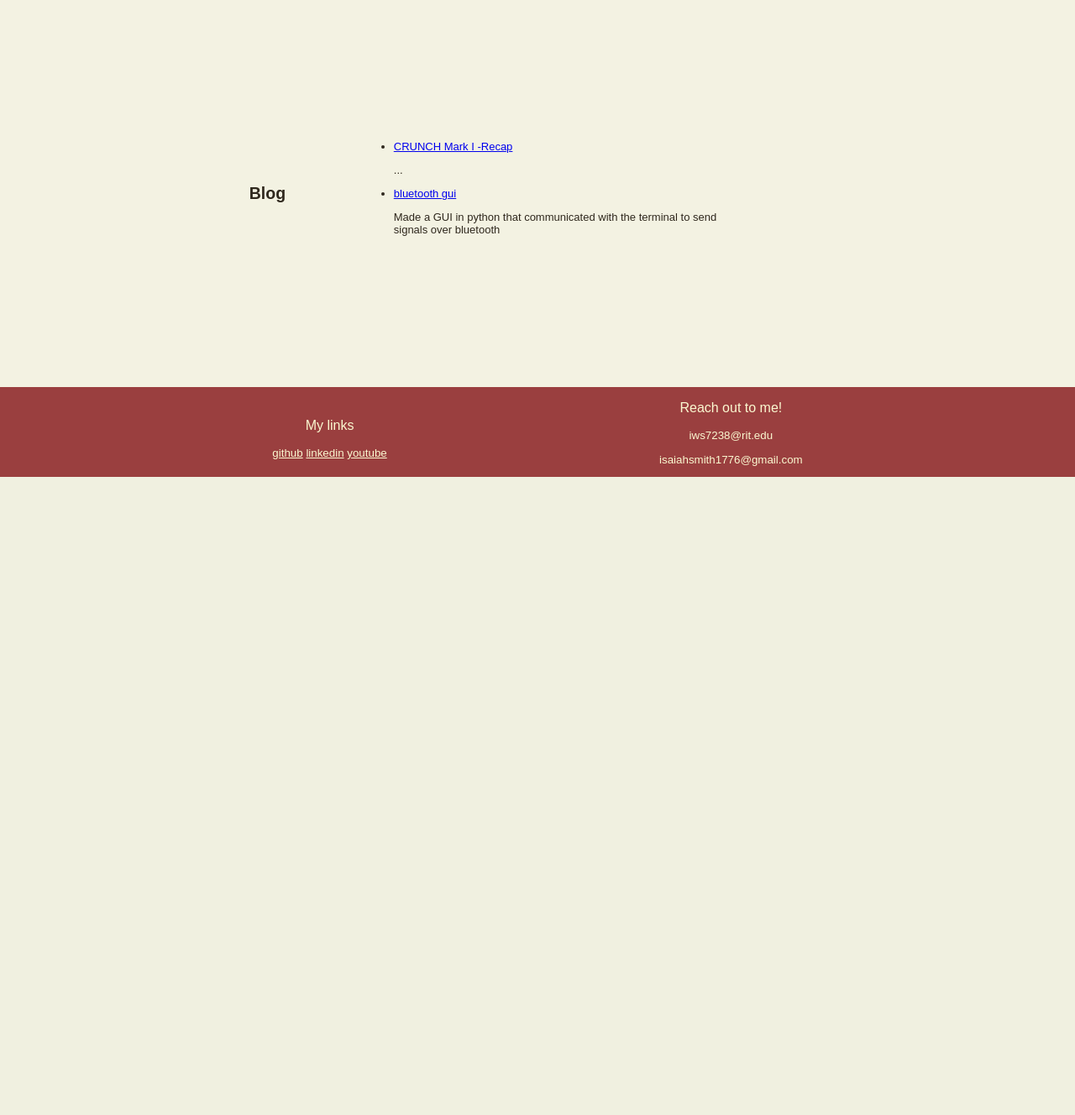
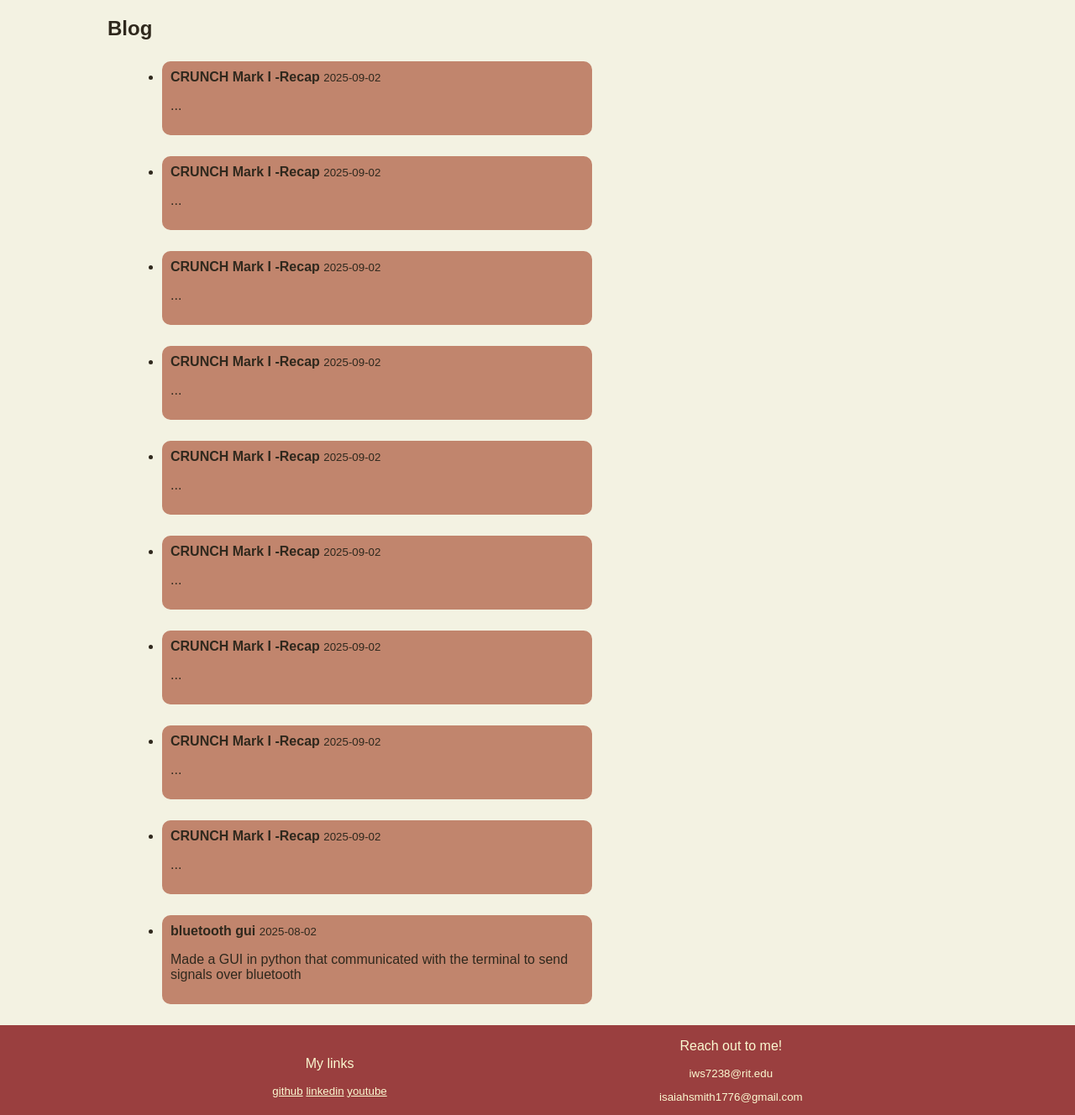
Before and after one commit to Blue-Safe/Personal_Website, a Flask app: page /blog in a window 1280 px wide. Shown: the part 232-1560 px from the top of the page at 84% size. Before the commit the page ends 800 px from the top, so only its background shows below. Run offline with Flask 3, Linux system fonts and the light colour scheme.

Commit message:
Expanded on the blog section, adding astectic changes

```diff
--- a/backend.py
+++ b/backend.py
@@ -17,6 +17,62 @@ posts = [
           "date": "2025-08-02",
           "summary": "Made a GUI in python that communicated with the terminal to send signals over bluetooth",
           "body": "<p>Details...</p>"
+      },
+      {
+      "slug": "mark I recap",
+      "title": "CRUNCH Mark I -Recap",
+      "date": "2025-09-02",
+      "summary":"...",
+      "body": "<p>...</p>"
+      },
+      {
+      "slug": "mark I recap",
+      "title": "CRUNCH Mark I -Recap",
+      "date": "2025-09-02",
+      "summary":"...",
+      "body": "<p>...</p>"
+      },
+      {
+      "slug": "mark I recap",
+      "title": "CRUNCH Mark I -Recap",
+      "date": "2025-09-02",
+      "summary":"...",
+      "body": "<p>...</p>"
+      },
+      {
+      "slug": "mark I recap",
+      "title": "CRUNCH Mark I -Recap",
+      "date": "2025-09-02",
+      "summary":"...",
+      "body": "<p>...</p>"
+      },
+      {
+      "slug": "mark I recap",
+      "title": "CRUNCH Mark I -Recap",
+      "date": "2025-09-02",
+      "summary":"...",
+      "body": "<p>...</p>"
+      },
+      {
+      "slug": "mark I recap",
+      "title": "CRUNCH Mark I -Recap",
+      "date": "2025-09-02",
+      "summary":"...",
+      "body": "<p>...</p>"
+      },
+      {
+      "slug": "mark I recap",
+      "title": "CRUNCH Mark I -Recap",
+      "date": "2025-09-02",
+      "summary":"...",
+      "body": "<p>...</p>"
+      },
+      {
+      "slug": "mark I recap",
+      "title": "CRUNCH Mark I -Recap",
+      "date": "2025-09-02",
+      "summary":"...",
+      "body": "<p>...</p>"
       }
       ]
 
--- a/static/css/styles.css
+++ b/static/css/styles.css
@@ -87,6 +87,10 @@ color: var(--text-color-2)
 /* ----------------------------- main body section stuff ------------------------------------ */
 
 main {
+  flex:1;
+}
+
+.hero {
   display:flex;
   flex: 1;
   padding: 1rem;
@@ -97,12 +101,12 @@ main {
   font-size: small;
 }
 
-main p {
+.hero p {
   width:75%;
   height: fit-content;
 }
 
-.mimg {
+.hero img {
   height: 500px;
   width: auto;
   margin: 50px;
@@ -114,3 +118,32 @@ main p {
   margin-bottom: 50px;
   align-items: column;
 }
+
+/* ---------------------------------------------- blog stuff --------------------------------------------- */
+
+.blog-container {
+  width: 50%;
+  margin: 25px;
+  border-radius: 10px;
+  padding: 10px;
+  background-color: var(--color-two);
+}
+
+li a {
+  text-decoration: none;
+  color: var(--text-color);
+  font-weight: bold;
+  display: inline-block;
+  cursor: pointer;
+}
+li a:hover {
+  background: rgba(76, 29, 179, 0.1);
+  border-radius: 8px;
+  color: var(--text-color-2);
+
+}
+.bbc {
+  padding: 50 px;
+  margin-left: 10%;
+  margin-right: 10%;
+}
--- a/templates/blog.html
+++ b/templates/blog.html
@@ -2,14 +2,15 @@
 
 {%block title%}Blog{%endblock%}
 {%block content%}
-
+<div class="bbc">
 <h2> Blog </h2>
 
 {% if posts %}
-<ul class="post-list">
+<ul >
     {% for p in posts %}
-    <li>
+    <li class="blog-container">
         <a href="{{ url_for('blog_post', slug=p['slug']) }}">{{ p['title'] }}</a>
+        <small>{{p['date']}}</small>
         <small>{{ p['data'] }}</small>
         <p>{{ p['summary'] }}</p>
     </li>
@@ -18,5 +19,5 @@
 {%else%}
  <p> No posts yet...</p>
 {% endif %}
-
+</div>
 {% endblock %}
--- a/templates/home.html
+++ b/templates/home.html
@@ -3,6 +3,7 @@
 {% block title %}Home | Isaiah Smith{% endblock %}
 
 {% block content %}
+    <div class="hero">
     <div class="VetricleText">
     <h1>
         Welcome to my portfolio site!
@@ -19,4 +20,5 @@
     </p>
     </div>
     <img src="{{ url_for('static', filename='images/placeholder_portrait.jpg') }}" alt="Example project image" class="mimg">
+    </div>
 {% endblock %}
--- a/templates/post.html
+++ b/templates/post.html
@@ -10,6 +10,6 @@
       {{ post.body | safe }}
     </div>
 
-    <p><a href="{{ url_for('blog') }}">← Back to Blog</a></p>
+    <p class="blog_post"><a href="{{ url_for('blog') }}">← Back to Blog</a></p>
   </article>
 {% endblock %}
```
